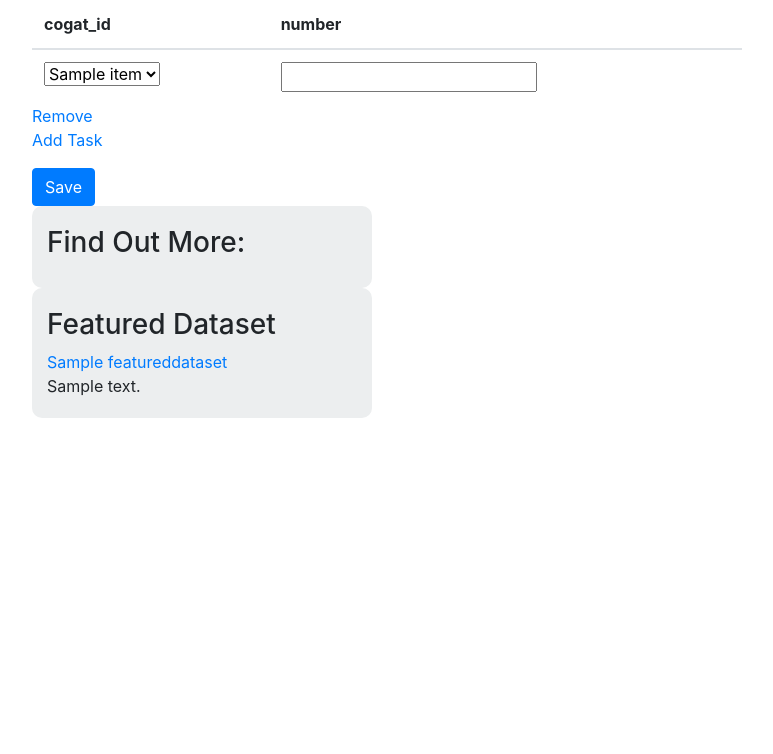
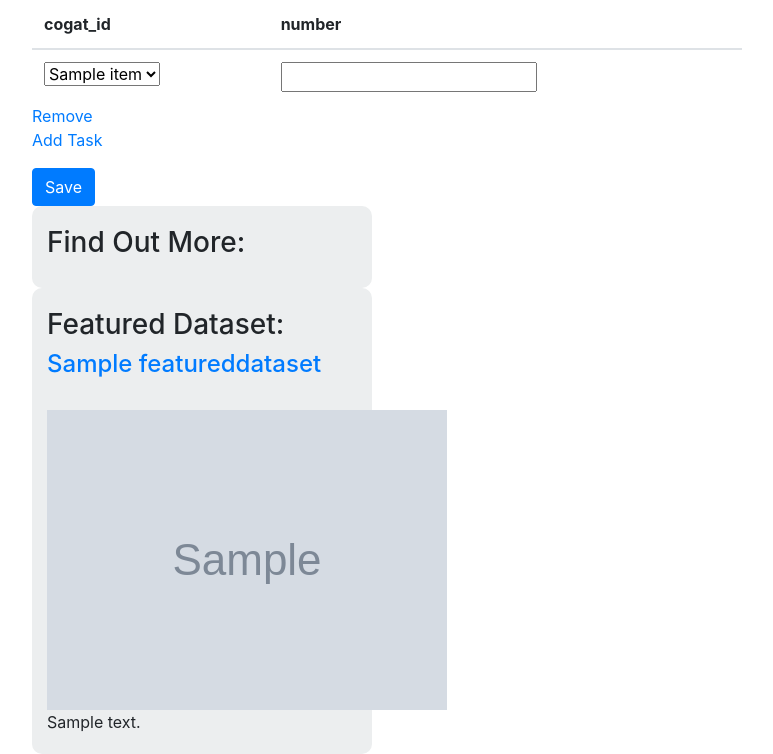
Before and after one commit to poldracklab/open_fmri, a Django app: page /dataset/new/ in a window 1280 px wide. Shown: the part 1348-2102 px from the top of the page, without its empty margins (68-841 px from the left). Before the commit the page ends 1766 px from the top, so only its background shows below. Run offline with Django 3.2, Linux system fonts and the light colour scheme; a user stored in the database is signed in; tables that the repository leaves empty hold one stand-in row (values such as "Sample post"); grey boxes marked "Sample" are stand-in pictures; a database or web service that is not in the repository returns one stand-in record (values such as "Sample title"); data that the repository does not hold is empty; some libraries are stand-ins or nearby versions.

Commit message:
Setting up crispy forms for dataset forms. Issues with using in combination with formsets so old style form output still in use in the template

```diff
--- a/open_fmri/apps/dataset/forms.py
+++ b/open_fmri/apps/dataset/forms.py
@@ -10,7 +10,6 @@ from crispy_forms.layout import ButtonHolder, Field, Layout, Submit
 
 from dataset.models import Dataset, FeaturedDataset, Investigator, \
     PublicationPubMedLink, PublicationDocument, Task
-
 
 class DatasetForm(ModelForm):
     class Meta:
@@ -25,6 +24,24 @@ class DatasetForm(ModelForm):
             'license_url': TextInput(),
             'aws_link_url': TextInput()
         }
+
+    def __init__(self, *args, **kwargs):
+        super(DatasetForm, self).__init__(*args, **kwargs)
+        self.helper = FormHelper()
+        self.helper.layout = Layout(
+            Field('workflow_stage', css_class="form-control"),
+            Field('project_name', css_class="form-control"),
+            Field('summary', css_class="form-control"),
+            Field('sample_size', css_class="form-control"),
+            Field('scanner_type', css_class="form-control"),
+            Field('accession_number', css_class="form-control"),
+            Field('acknowledgements', css_class="form-control"),
+            Field('license_title', css_class="form-control"),
+            Field('license_url', css_class="form-control"),
+            Field('aws_link_title', css_class="form-control"),
+            Field('aws_link_url', css_class="form-control")
+        )
+        self.helper.form_method = 'post'
 
 class InvestigatorForm(ModelForm):
     class Meta:
--- a/open_fmri/templates/base.html
+++ b/open_fmri/templates/base.html
@@ -52,6 +52,7 @@
                         </a>
                         <ul class="dropdown-menu dropdown-menu-right">
                             <li><a class="dropdown-item" href="{% url 'featureddataset_edit' %}">Set Featured Dataset</a></li>
+                            <li><a class="dropdown-item" href="/admin/flatpages/flatpage/">Manage Static Pages</a></li>
                             <li role="separator" class="divider"></li>
                             <li><a class="dropdown-item" href="{% url 'logout' %}">Logout</a>
                         </ul>
@@ -74,7 +75,7 @@
 
         <div id="container-content" class="col-md-8">
         {% block content %}
-        <p>Base Template</p>
+            <p>Base Template</p>
         {% endblock content %}
         </div>
 
@@ -87,10 +88,12 @@
                 {% endfor %}
                 </ol>
             </div>
+
             {% if featured_dataset %}
             <div id="featured-dataset-container" class="right-elem">
-                <h3>Featured Dataset</h3>
-                <a href="{% url 'dataset_detail' featured_dataset.dataset.id %}">{{ featured_dataset.title }}</a><br/>
+                <h3>Featured Dataset:</h3>
+                <h4><a href="{% url 'dataset_detail' featured_dataset.dataset.id %}">{{ featured_dataset.title }}</a></h4><br/>
+                <img src="{{ featured_dataset.image.url }}" class="img-responsive" />
                 {{ featured_dataset.content }}
             </div>
             {% endif %}
--- a/open_fmri/templates/dataset/dataset_form.html
+++ b/open_fmri/templates/dataset/dataset_form.html
@@ -1,6 +1,8 @@
 {% extends "base.html" %}
 {% load crispy_forms_tags %}
+{% crispy form form.helper %}
 {% load staticfiles %}
+
 {% block title %}
 {% if object.pk %}
     Update Dataset
```
